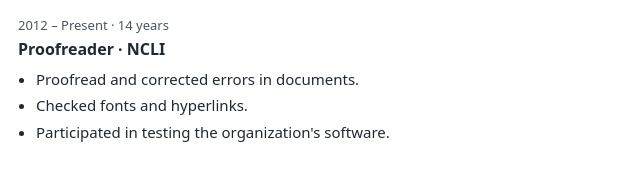
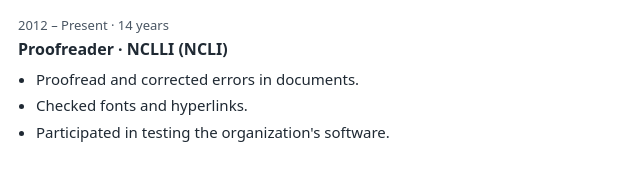
Before and after one commit to alena0505/alena0505.github.io, a plain HTML site: page index.html in a window 1280 px wide. Shown: the part 912-1081 px from the top of the page, 458-1098 px from the left. Drawn offline with Linux system fonts and the light colour scheme.

Commit message:
Update job title for Proofreader position

```diff
--- a/index.html
+++ b/index.html
@@ -115,7 +115,7 @@
         </article>
         <article class="job">
           <p class="period"><time datetime="2012">2012</time> – Present · 14 years</p>
-          <h3>Proofreader · NCLI</h3>
+          <h3>Proofreader · NCLLI (NCLI)</h3>
           <ul>
             <li>Proofread and corrected errors in documents.</li>
             <li>Checked fonts and hyperlinks.</li>
```
